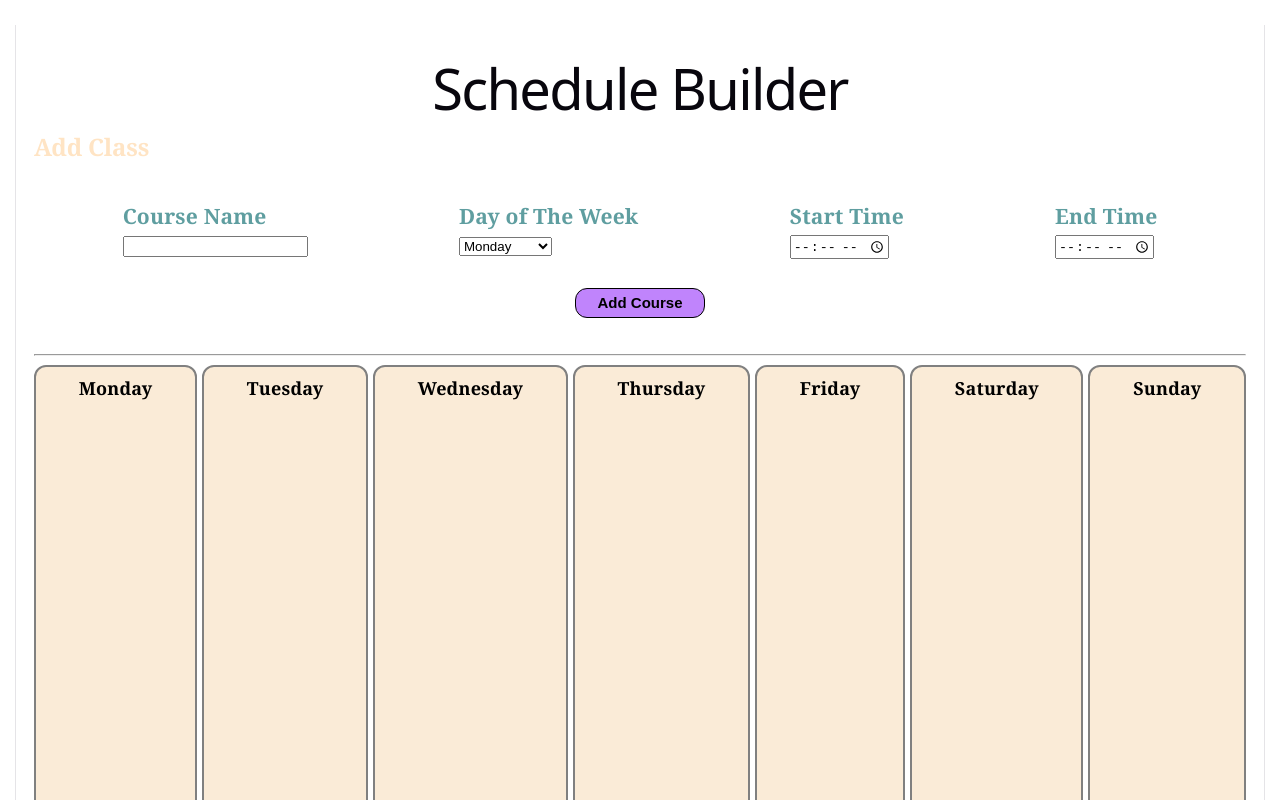
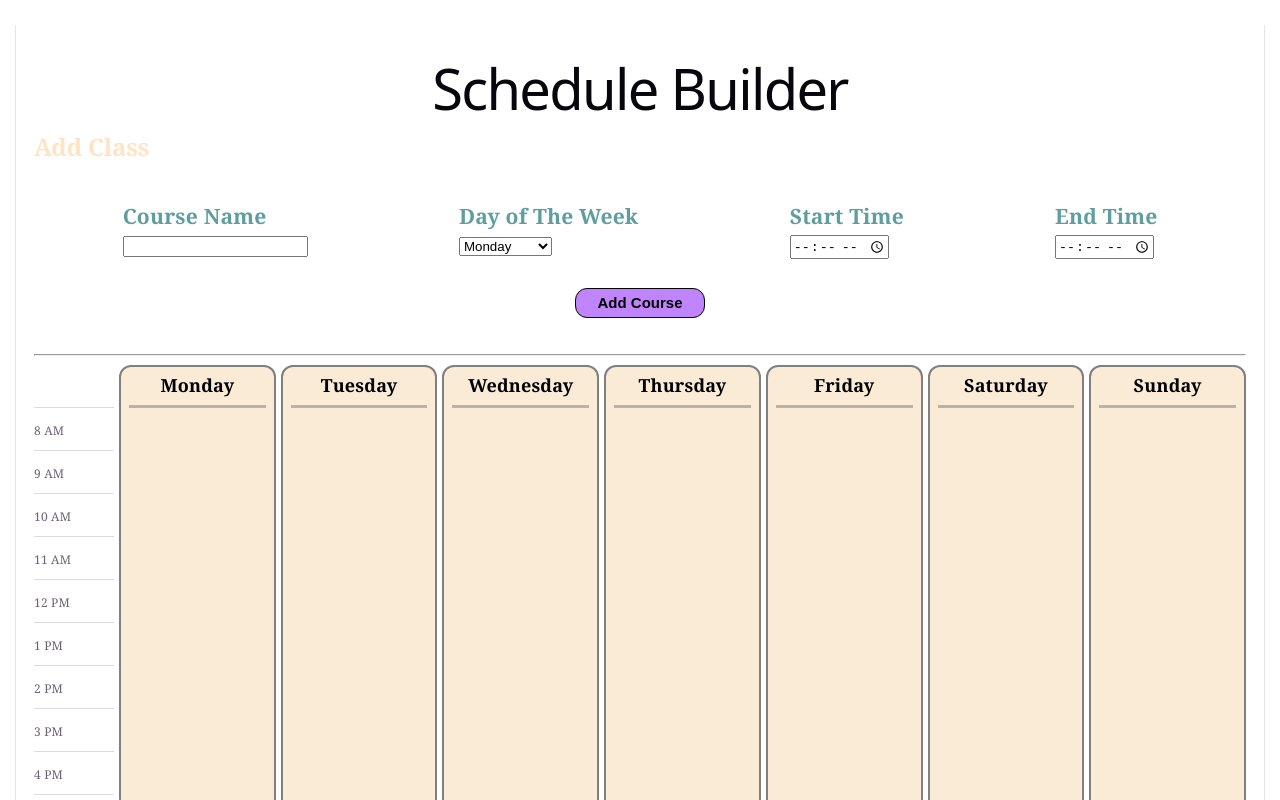
Before and after one commit to YasmineRaef/Schedule_Builder_App_React, a React (Vite) app: page / in a window 1280 px wide. Shown: the top 800 px of the page. Built offline with nearby package versions, Linux system fonts and the light colour scheme.

Commit message:
Created and styled  a static time line next to the class grid; modified the styling of days of the week headers to align with time line

```diff
--- a/src/App.css
+++ b/src/App.css
@@ -40,8 +40,31 @@ h2 {
 
 .gridLayout {
   display: grid;
-  grid-template-columns: auto auto auto auto auto auto auto;
+  grid-template-columns: 80px repeat(7, 1fr);
   gap: 5px;
+  grid-template-rows: auto 1fr;
+}
+
+.timeColumn {
+  margin-top: 20px;
+  display: flex;
+  flex-direction: column;
+}
+
+.timeLabel {
+  height: 32px;
+  border-bottom: 1px solid #ddd;
+  font-size: 12px;
+  padding-top: 10px;
+}
+
+.dayHeader {
+  border-bottom: 3px solid #52505060;
+  padding-bottom: 10px;
+  height: 20px;
+  display: flex;
+  align-items: center;
+  justify-content: center;
 }
 
 .dayOfWeek {
@@ -52,15 +75,17 @@ h2 {
   color: black;
   font-weight: bold;
   border-radius: 12px;
-  height: 700px;
+  height: 800px;
 }
 
 .classObject {
   background: palevioletred;
   padding: 5px;
   border-radius: 10px;
-  height: fit-content;
+  height: 32px;
   margin-bottom: 2px;
+  font-size: 12px;
+  line-height: 12px;
 }
 
 .classData {
--- a/src/App.tsx
+++ b/src/App.tsx
@@ -5,6 +5,22 @@ import { useState } from "react";
 const App = () => {
   //Business Logic
   const [classes, setClasses] = useState([]);
+  const timeSlots = [
+    "",
+    "8 AM",
+    "9 AM",
+    "10 AM",
+    "11 AM",
+    "12 PM",
+    "1 PM",
+    "2 PM",
+    "3 PM",
+    "4 PM",
+    "5 PM",
+    "6 PM",
+    "7 PM",
+    "8 PM",
+  ];
 
   return (
     <>
@@ -74,6 +90,13 @@ const App = () => {
           </div>
           <hr />
           <div className="gridLayout">
+            <div className="timeRuler">
+              {timeSlots.map((time) => (
+                <div className="timeLabel" key={time}>
+                  {time}
+                </div>
+              ))}
+            </div>
             {[
               "Monday",
               "Tuesday",
@@ -84,7 +107,7 @@ const App = () => {
               "Sunday",
             ].map((day) => (
               <div className="dayOfWeek" key="dayOfWeek">
-                <strong>{day}</strong>
+                <strong className="dayHeader">{day}</strong>
                 {classes
                   //@ts-expect-error
                   .filter((course) => course.day === day)
```
